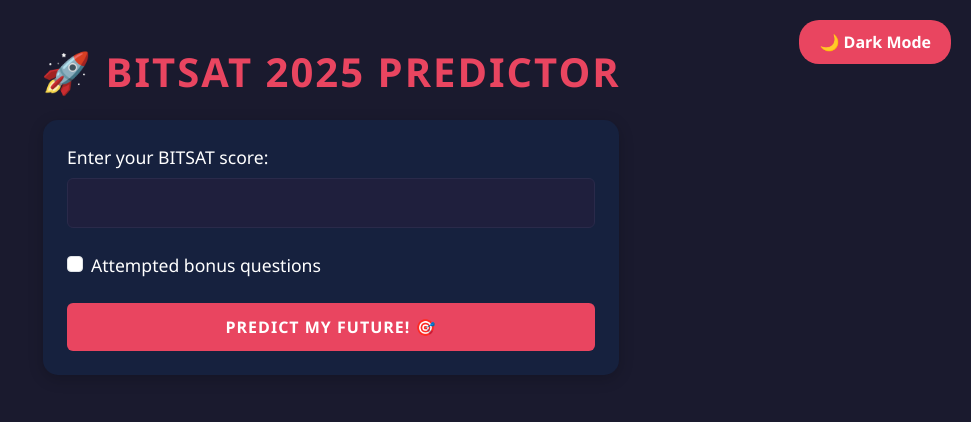
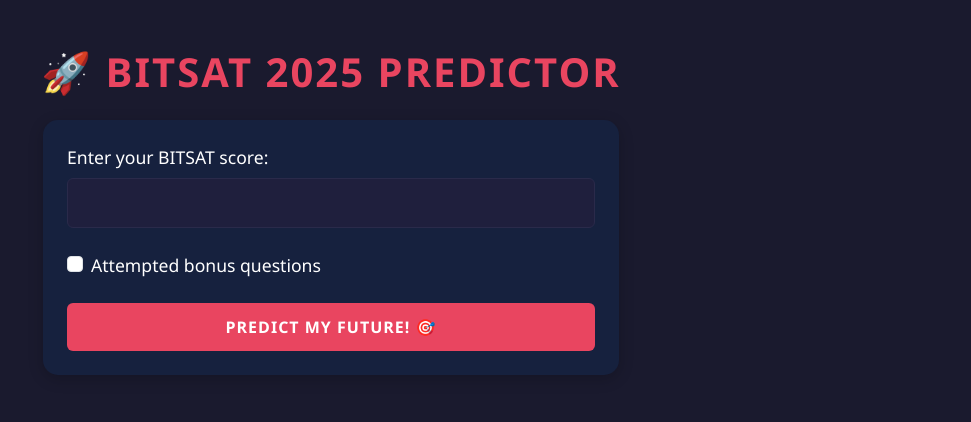
Before and after one commit to twistedwiz2222/bitsat-branch-predictor, a Flask app: page / in a window 1280 px wide. Shown: the top 422 px of the page, without its empty margins (309-1280 px from the left). Run offline with Flask 3, Linux system fonts and the light colour scheme.

Commit message:
Restored to '935d95843946a7c5388634fb305b141a0a3c6812'
Replit-Restored-To: 935d95843946a7c5388634fb305b141a0a3c6812

```diff
--- a/templates/index.html
+++ b/templates/index.html
@@ -8,9 +8,6 @@
     <link href="https://cdn.jsdelivr.net/npm/bootstrap@5.3.0/dist/css/bootstrap.min.css" rel="stylesheet">
     <style>
         body {
-            transition: background-color 0.3s, color 0.3s;
-        }
-        body.dark-mode {
             background: #1a1a2e;
             color: #ffffff;
             font-family: 'Segoe UI', system-ui, -apple-system, sans-serif;
@@ -24,33 +21,7 @@
         .container {
             max-width: 1200px;
         }
-        #theme-toggle {
-            position: fixed;
-            top: 20px;
-            right: 20px;
-            padding: 10px 20px;
-            border-radius: 20px;
-            cursor: pointer;
-            transition: all 0.3s;
-            border: none;
-            font-weight: 600;
-        }
-        body.dark-mode #theme-toggle {
-            background: #e94560;
-            color: #fff;
-        }
-        body.light-mode {
-            background: #f5f5f5;
-            color: #333;
-        }
-        body.light-mode #theme-toggle {
-            background: #16213e;
-            color: #fff;
-        }
         .card {
-            transition: background-color 0.3s;
-        }
-        body.dark-mode .card {
             background: #16213e;
             border: none;
             box-shadow: 0 4px 15px rgba(0,0,0,0.2);
@@ -152,8 +123,7 @@
         }
     </style>
 </head>
-<body class="dark-mode">
-    <button id="theme-toggle">🌙 Dark Mode</button>
+<body>
     <div class="container py-5">
         <h1 class="text-center mb-4">🚀 BITSAT 2025 Predictor</h1>
 
@@ -199,16 +169,6 @@
     </div>
 
     <script>
-        const themeToggle = document.getElementById('theme-toggle');
-        const body = document.body;
-
-        themeToggle.addEventListener('click', () => {
-            body.classList.toggle('light-mode');
-            body.classList.toggle('dark-mode');
-            const isDarkMode = body.classList.contains('dark-mode');
-            themeToggle.innerHTML = isDarkMode ? '🌙 Dark Mode' : '☀️ Light Mode';
-        });
-
         document.getElementById('predictForm').addEventListener('submit', async (e) => {
             e.preventDefault();
 
```
